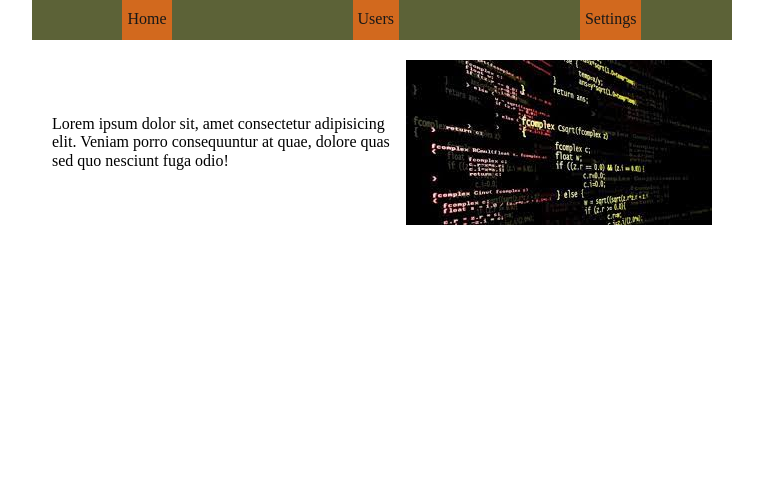
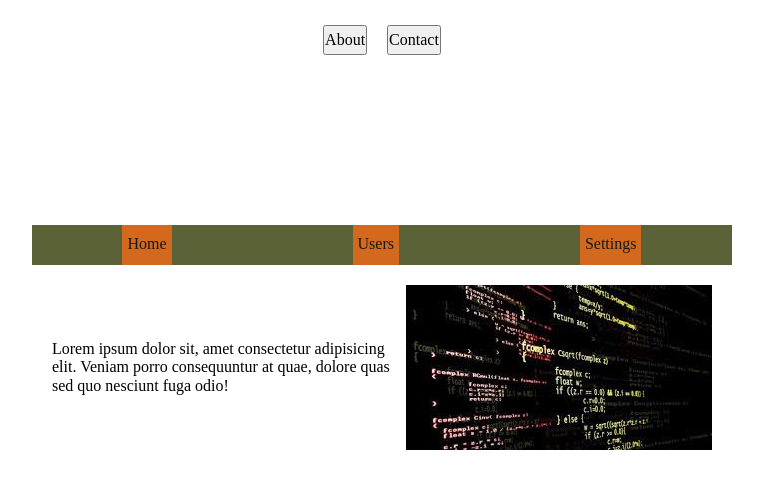
Before and after one commit to Danil-27/vue-education, a Vue app: page / in a window 1280 px wide. Shown: the top 488 px of the page, without its empty margins (258-1021 px from the left). Built offline with nearby package versions, Linux system fonts and the light colour scheme.

Commit message:
feat: keep-alive

```diff
--- /dev/null
+++ b/src/components/tasks-1/AboutNew.vue
@@ -0,0 +1,10 @@
+<template>
+  <div>
+    <p>I want to tell you about myself</p>
+    <div><input type="text" /></div>
+  </div>
+</template>
+
+<script setup></script>
+
+<style lang="scss" scoped></style>
--- /dev/null
+++ b/src/components/tasks-1/ContactNew.vue
@@ -0,0 +1,15 @@
+<template>
+  <div>
+    <p>Contact</p>
+    <p>8998 2384-43-45</p>
+    <button @click="value++">count {{ value }}</button>
+  </div>
+</template>
+
+<script setup>
+import { ref } from 'vue';
+
+const value = ref(0);
+</script>
+
+<style lang="scss" scoped></style>
--- /dev/null
+++ b/src/components/tasks-1/TabMain.vue
@@ -0,0 +1,44 @@
+<template>
+  <div class="box">
+    <div class="box__btn">
+      <button class="btn" v-for="tab in tabs" :key="tab" @click="component = tab">
+        {{ tab }}
+      </button>
+    </div>
+    <keep-alive>
+      <component class="component" :is="component == 'About' ? About : null" />
+    </keep-alive>
+    <keep-alive>
+      <component class="component" :is="component == 'Contact' ? Contact : null" />
+    </keep-alive>
+  </div>
+</template>
+
+<script setup>
+import Contact from './ContactNew.vue';
+import About from './AboutNew.vue';
+import { ref } from 'vue';
+
+let component = ref('');
+const tabs = ref(['About', 'Contact']);
+</script>
+
+<style lang="scss" scoped>
+.box {
+  display: flex;
+  align-items: center;
+  flex-direction: column;
+  height: 200px;
+  padding-top: 25px;
+  &__btn {
+    display: flex;
+    height: 30px;
+    gap: 20px;
+    .btn {
+    }
+  }
+}
+.component {
+  margin-top: 20px;
+}
+</style>
--- a/src/components/tasks-1/TasksOne.vue
+++ b/src/components/tasks-1/TasksOne.vue
@@ -1,4 +1,7 @@
 <template>
+  <div>
+    <TabMain></TabMain>
+  </div>
   <div class="box container">
     <div class="box__header">
       <router-link to="/">Home</router-link>
@@ -9,7 +12,9 @@
   </div>
 </template>
 
-<script setup></script>
+<script setup>
+import TabMain from './TabMain.vue';
+</script>
 
 <style lang="scss">
 a {
@@ -24,7 +29,7 @@ a {
 
 .box {
   background-color: var(main);
-  height: 100vh;
+
   &__header {
     width: 100%;
     height: 40px;
```
